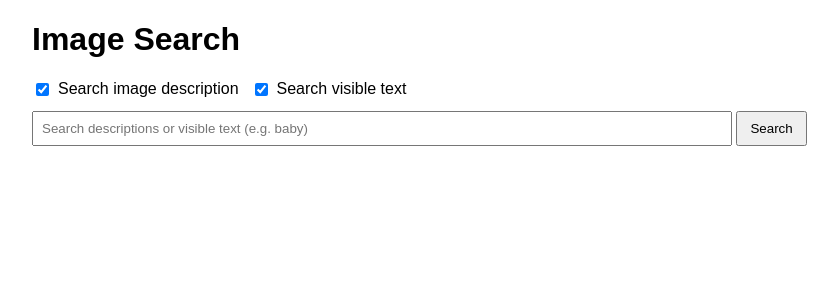
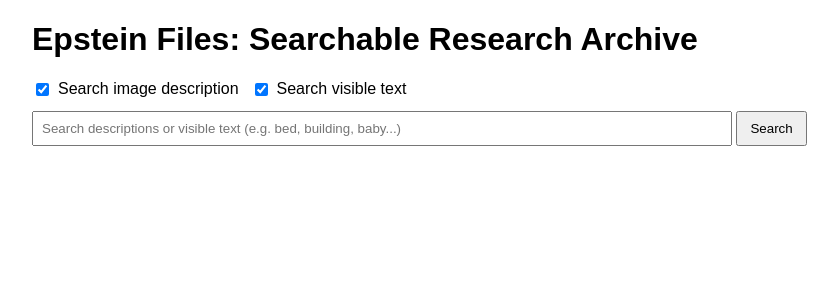
Before and after one commit to vpromero91-cmyk/epstein-search, a Flask app: page / in a window 1280 px wide. Shown: the top 300 px of the page, without its empty margins (108-946 px from the left). Run offline with Flask 2, Linux system fonts and the light colour scheme; the visitor is signed in with stand-in values (Sample User, id 1).

Commit message:
Update index.html

```diff
--- a/templates/index.html
+++ b/templates/index.html
@@ -3,7 +3,7 @@
   <head>
     <meta charset="utf-8">
     <meta name="viewport" content="width=device-width, initial-scale=1">
-    <title>Image Search</title>
+    <title>Epstein Files: Searchable Research Archive</title>
     <style>
       body { font-family: Arial, sans-serif; max-width: 1000px; margin: 20px auto; }
       .grid { display: grid; grid-template-columns: repeat(auto-fill, minmax(200px, 1fr)); gap: 12px; }
@@ -29,7 +29,7 @@
     </style>
   </head>
   <body>
-    <h1>Image Search</h1>
+    <h1>Epstein Files: Searchable Research Archive</h1>
 
     <form id="searchForm">
       <div style="margin-bottom:12px; display:flex; gap:12px; align-items:center; flex-wrap:wrap;">
@@ -44,7 +44,7 @@
         </label>
       </div>
 
-      <input id="q" type="search" placeholder="Search descriptions or visible text (e.g. baby)" style="width:70%; padding:8px" />
+      <input id="q" type="search" placeholder="Search descriptions or visible text (e.g. bed, building, baby...)" style="width:70%; padding:8px" />
       <button type="submit" style="padding:8px 12px">Search</button>
     </form>
 
```
